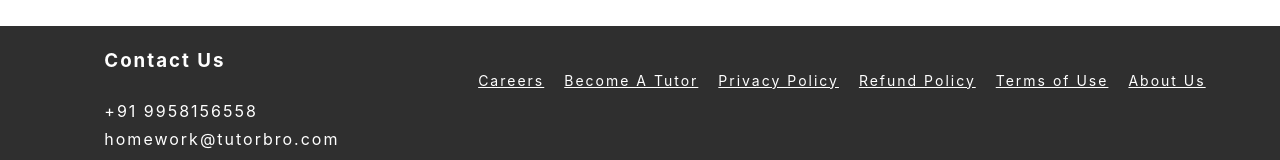
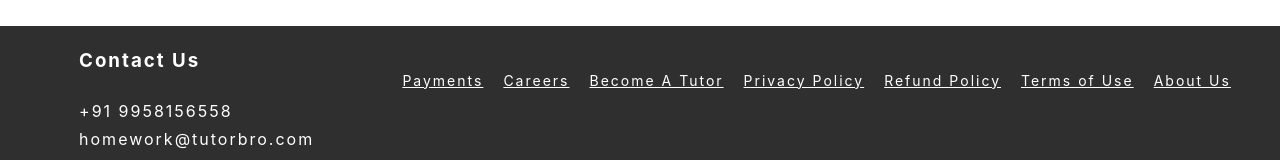
Before and after one commit to tutorbro/tutorbro, a Next.js app: page / in a window 1280 px wide. Shown: the part 2543-2703 px from the top of the page. Built offline with nearby package versions, Linux system fonts and the light colour scheme; no server answers; what google-libphonenumber would draw is missing.

Commit message:
footer link added

```diff
--- a/components/Footer.js
+++ b/components/Footer.js
@@ -29,10 +29,7 @@
             </div>
 
             <div className="links">
-              <Link
-                href="/payments"
-                style={{ color: "white", display: "none" }}
-              >
+              <Link href="/payments" style={{ color: "white" }}>
                 <span className="link">Payments</span>
               </Link>
               <Link href="/careers" style={{ color: "white" }}>
```
